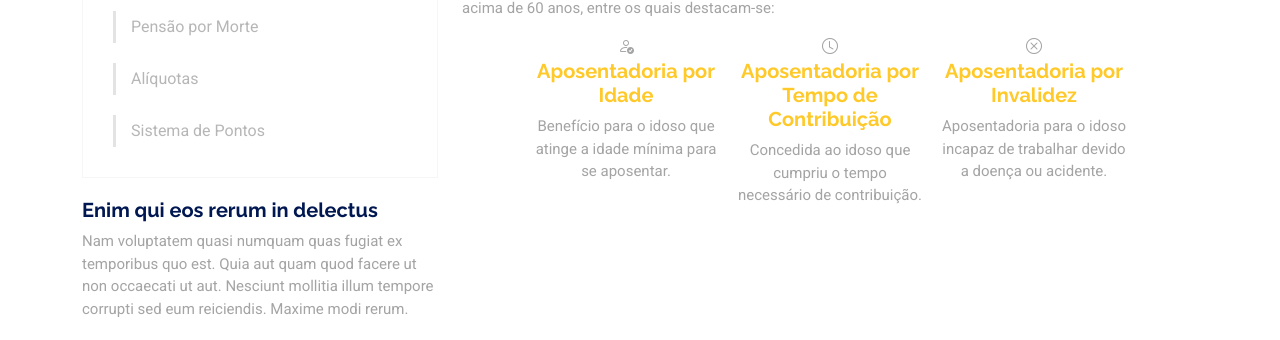
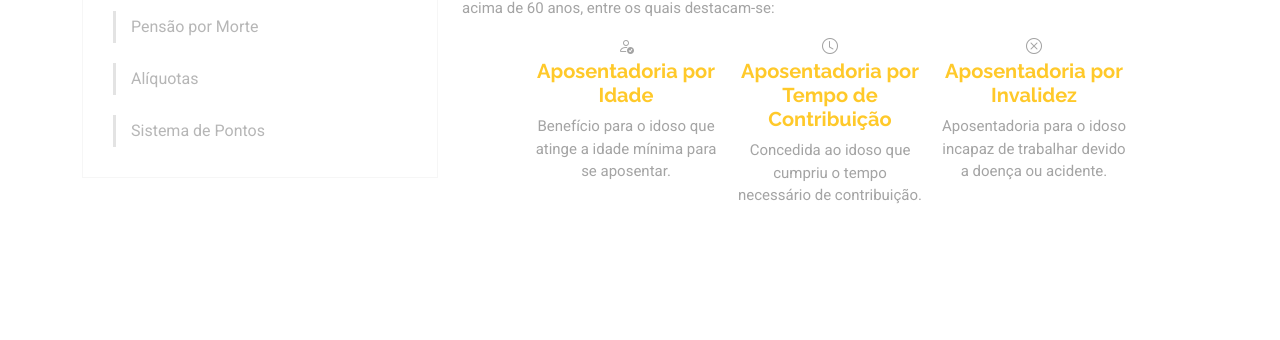
Before and after one commit to Augustoluissilva/bemviver-geografia, a plain HTML site: page previdencia.html in a window 1280 px wide. Shown: the part 728-1068 px from the top of the page. Drawn offline with Linux system fonts and the light colour scheme; grey boxes are pictures that could not be loaded.

Commit message:
previdencia 3 - pronto

```diff
--- a/previdencia.html
+++ b/previdencia.html
@@ -87,10 +87,6 @@
               <a href="#aliquotas">Alíquotas</a>
               <a href="#pontos">Sistema de Pontos</a>
             </div>
-
-            <h4>Enim qui eos rerum in delectus</h4>
-            <p>Nam voluptatem quasi numquam quas fugiat ex temporibus quo est. Quia aut quam quod facere ut non
-              occaecati ut aut. Nesciunt mollitia illum tempore corrupti sed eum reiciendis. Maxime modi rerum.</p>
           </div>
 
           <div class="col-lg-8" data-aos="fade-up" data-aos-delay="200">
```
